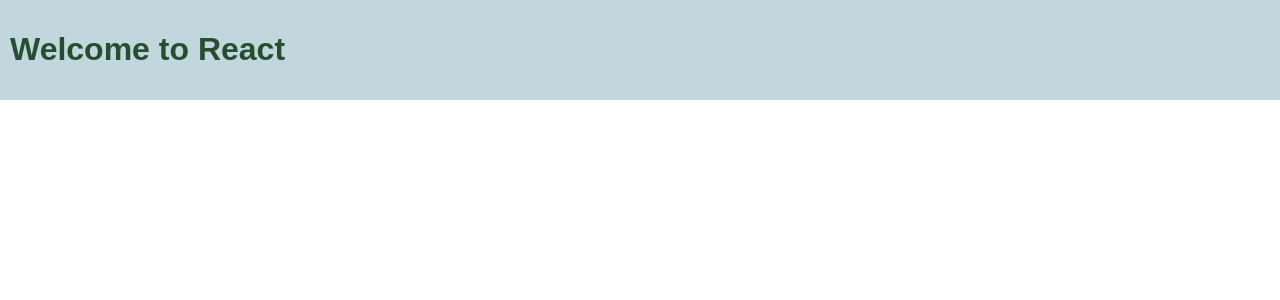
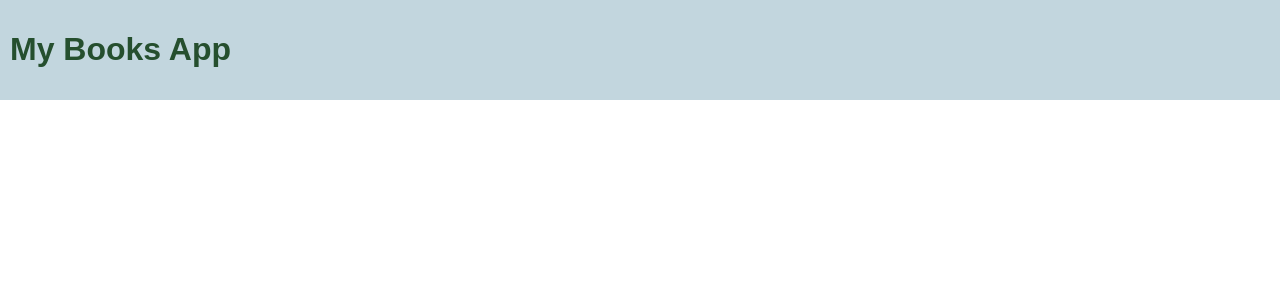
Before and after one commit to jeremyslee/my-books-app, a React (Create React App) app: page / in a window 1280 px wide. Shown: the top 300 px of the page. Built offline with nearby package versions, Linux system fonts and the light colour scheme.

Commit message:
feat: Add SearchPage and Bookshelves components and export/import to App.js

```diff
--- a/src/App.js
+++ b/src/App.js
@@ -1,4 +1,6 @@
 import React, { Component } from 'react';
+import SearchPage from './SearchPage';
+import Bookshelves from './Bookshelves';
 import './App.css';
 
 class App extends Component {
@@ -6,8 +8,10 @@
     return (
       <div className="App">
         <header className="App-header">
-          <h1 className="App-title">Welcome to React</h1>
+          <h1 className="App-title">My Books App</h1>
         </header>
+        <SearchPage />
+        <Bookshelves />
       </div>
     );
   }
--- /dev/null
+++ b/src/Bookshelves.js
@@ -0,0 +1,12 @@
+import React, {Component} from 'react';
+
+class Bookshelves extends Component {
+  render() {
+    return (
+      <div>
+      </div>
+    );
+  }
+}
+
+export default Bookshelves;
--- /dev/null
+++ b/src/SearchPage.js
@@ -0,0 +1,12 @@
+import React, {Component} from 'react';
+
+class SearchPage extends Component {
+  render() {
+    return (
+      <div>
+      </div>
+    );
+  }
+}
+
+export default SearchPage;
```
